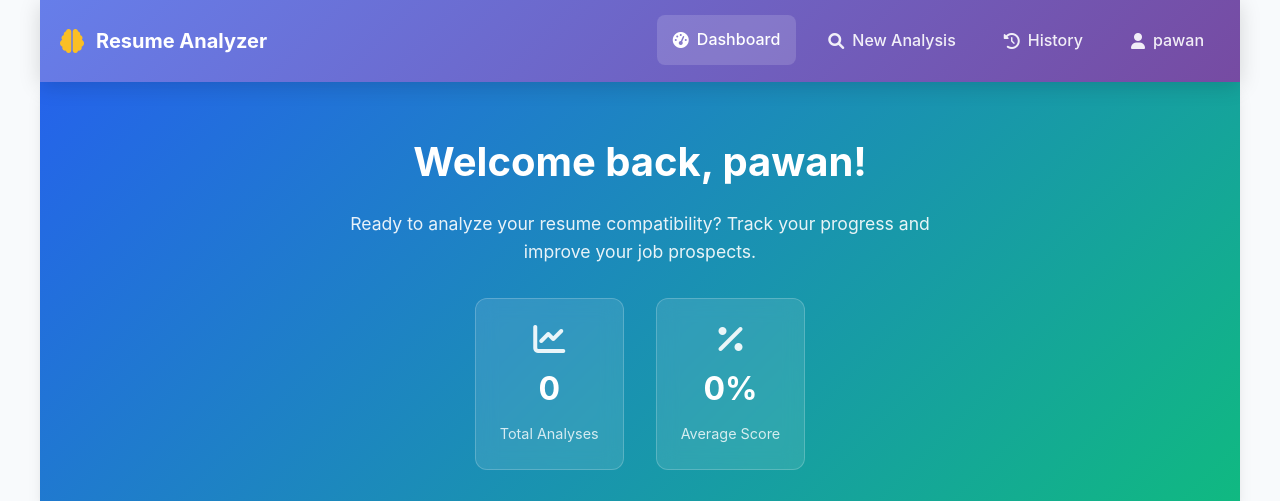
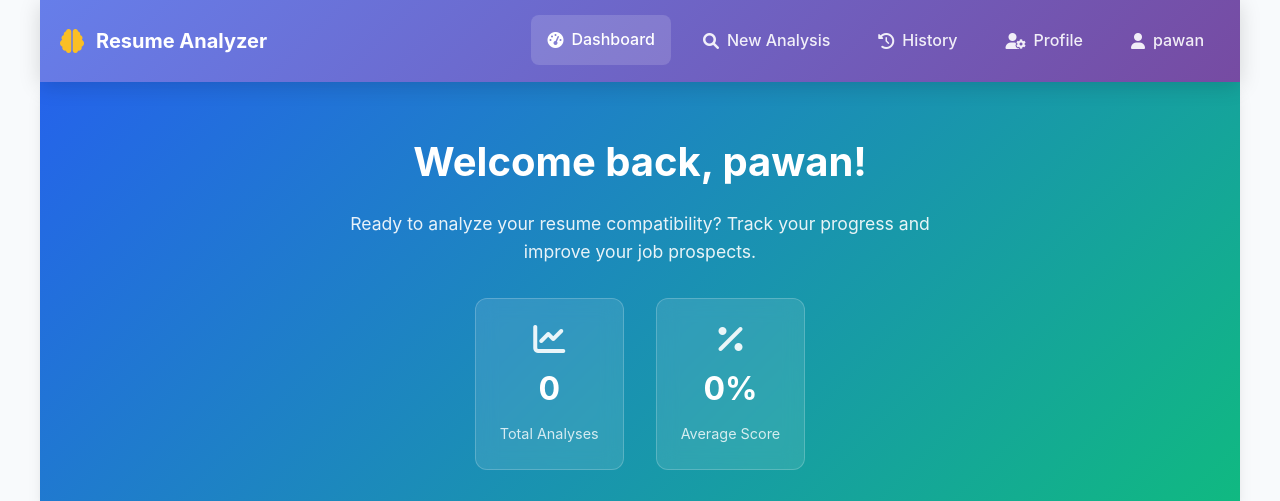
Before and after one commit to pawanbhattarai/resumeanalyzer, a Flask app: page /dashboard in a window 1280 px wide. Shown: the top 501 px of the page. Run offline with Flask 3, Linux system fonts and the light colour scheme; a user stored in the database is signed in.

Commit message:
Assistant checkpoint: Fix CSRF token error and add profile navigation
Assistant generated file changes:
- templates/profile.html: Remove undefined csrf_token references
- templates/dashboard.html: Add profile link to navigation

---

User prompt:

got error

Replit-Commit-Author: Assistant
Replit-Commit-Session-Id: af1272bd-3306-4672-8287-45ee22e4bd3d

```diff
--- a/templates/dashboard.html
+++ b/templates/dashboard.html
@@ -32,6 +32,10 @@
                     <a href="{{ url_for('history') }}" class="nav-link">
                         <i class="fas fa-history"></i>
                         History
+                    </a>
+                    <a href="{{ url_for('profile') }}" class="nav-link">
+                        <i class="fas fa-user-cog"></i>
+                        Profile
                     </a>
                     <div class="nav-dropdown">
                         <a href="#" class="nav-link dropdown-toggle">
--- a/templates/profile.html
+++ b/templates/profile.html
@@ -370,8 +370,7 @@
                 fetch('{{ url_for("delete_analysis_history") }}', {
                     method: 'POST',
                     headers: {
-                        'Content-Type': 'application/json',
-                        'X-CSRFToken': '{{ csrf_token() }}'
+                        'Content-Type': 'application/json'
                     }
                 }).then(response => {
                     if (response.ok) {
@@ -382,8 +381,7 @@
                 fetch('{{ url_for("delete_account") }}', {
                     method: 'POST',
                     headers: {
-                        'Content-Type': 'application/json',
-                        'X-CSRFToken': '{{ csrf_token() }}'
+                        'Content-Type': 'application/json'
                     }
                 }).then(response => {
                     if (response.ok) {
```
